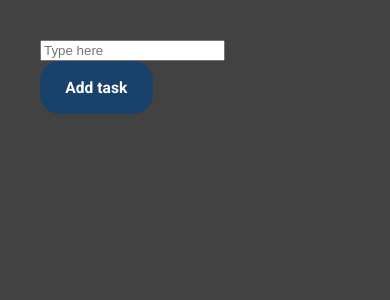
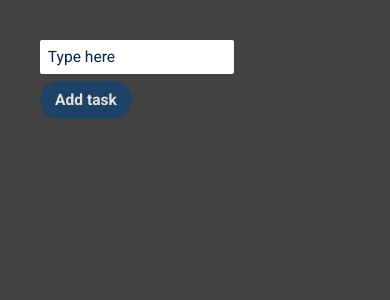
Before and after one commit to Bombazok/todoapp, a React (Create React App) app: page / in a window 390 px wide. Shown: the top 300 px of the page. Built offline with nearby package versions, Linux system fonts and the light colour scheme.

Commit message:
style(scss): update colors & defaults (w/ mobile)

```diff
--- a/src/scss/components/_default.scss
+++ b/src/scss/components/_default.scss
@@ -28,9 +28,20 @@ p {
 	font-size: $px18;
 	font-weight: $regular;
 	margin: 0.5vw 0;
+	background-color: $light-grey;
+	padding: 1.5vw;
+	border-radius: 1.5vw;
+	margin-bottom: 1vw;
+	cursor: pointer;
+	opacity: 0.85;
+	transition: opacity 0.2s ease;
+
+	&:hover {
+		opacity: 1;
+	}
 
 	@include mobile {
-		font-size: $px18-mob;
+		font-size: $px24-mob;
 	}
 }
 
@@ -55,22 +66,67 @@ h2 {
 	}
 }
 
-button {
+button,
+.button {
 	border-radius: 10px;
 	background-color: $blue-deep;
 	font-weight: $bold;
 	font-family: $roboto;
-	font-size: $px24;
+	font-size: 1.7vw;
 	color: $white;
 	outline: none;
 	border: none;
 	padding: 10px 15px;
 	cursor: pointer;
+	margin: 2vw 2vw 0 0;
+
+	&:last-child {
+		margin-right: 0;
+	}
+
+	&__complete {
+		background-color: $green;
+	}
+
+	&__remove {
+		background-color: $red;
+	}
+
+	opacity: 0.85;
+	transition: opacity 0.2s ease;
+
+	&:hover {
+		opacity: 1;
+	}
+
+	@include mobile {
+		width: auto;
+		font-size: $px24-mob;
+		border-radius: 5vw;
+		margin: 2vw 2vw 0 0;
+	}
+}
+
+input {
+	font-family: $roboto;
+	font-size: $px24;
+	border: none;
+	border-radius: 0.5vw;
+	padding: 2vw;
+	outline: none;
 
 	@include mobile {
 		font-size: $px24-mob;
-		border-radius: 5vw;
-		padding: 4.5vw 6.5vw;
+	}
+
+	&::placeholder {
+		font-family: $roboto;
+		color: $blue-deep-2;
+		font-size: $px24;
+
+		@include mobile {
+			font-size: $px24-mob;
+		}
 	}
 }
 
--- a/src/scss/components/_var.scss
+++ b/src/scss/components/_var.scss
@@ -2,9 +2,11 @@ $black: rgba(0, 0, 0, 1);
 $white: rgba(255, 255, 255, 1);
 $aqua: rgba(0, 149, 217, 1);
 $blue-deep: rgba(24, 66, 108, 1);
+$blue-deep-2: rgb(8, 38, 68);
 $blue-light: rgba(174, 219, 242, 1);
 $red: rgba(240, 112, 106, 1);
-$grey: rgb(66, 66, 66);
+$grey: rgb(66, 66, 66, 1);
+$green: rgb(144, 238, 144, 1);
 $light-grey: rgb(83, 83, 83);
 
 $container: 90vw;
```
